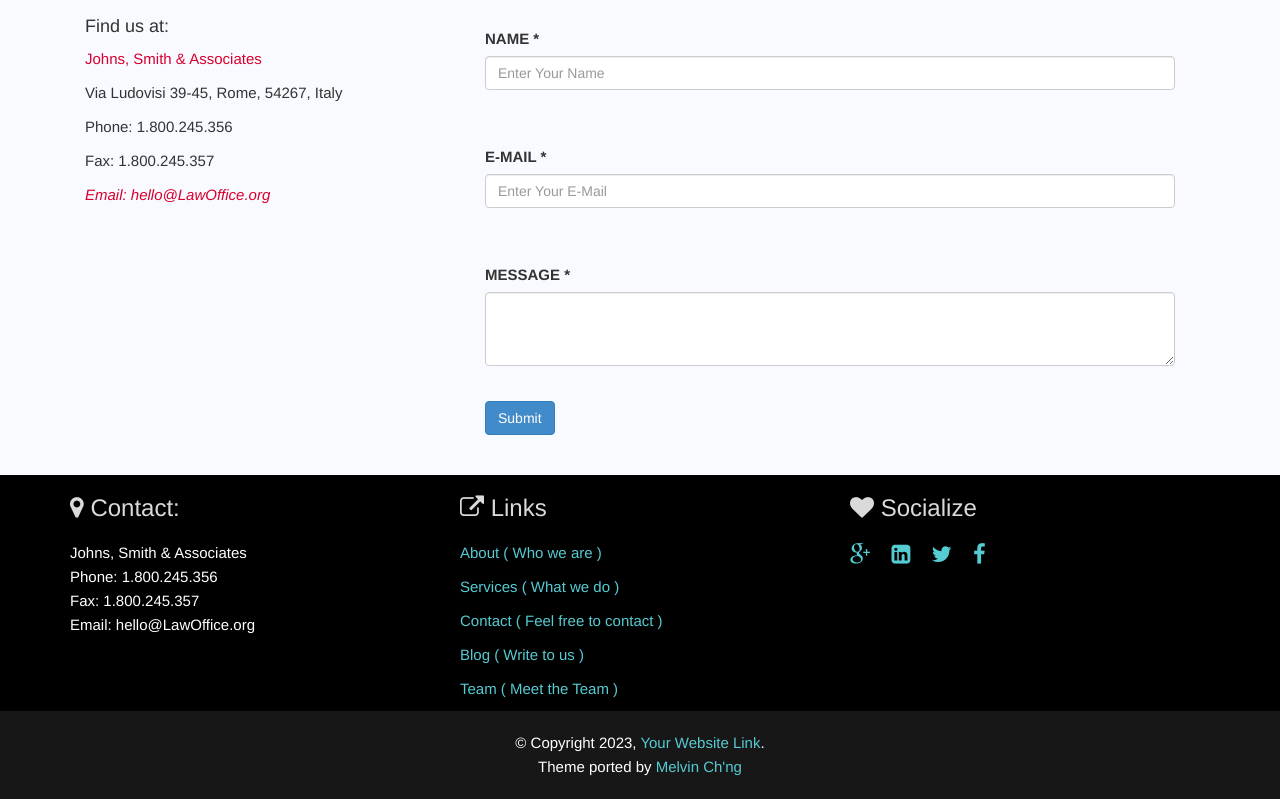
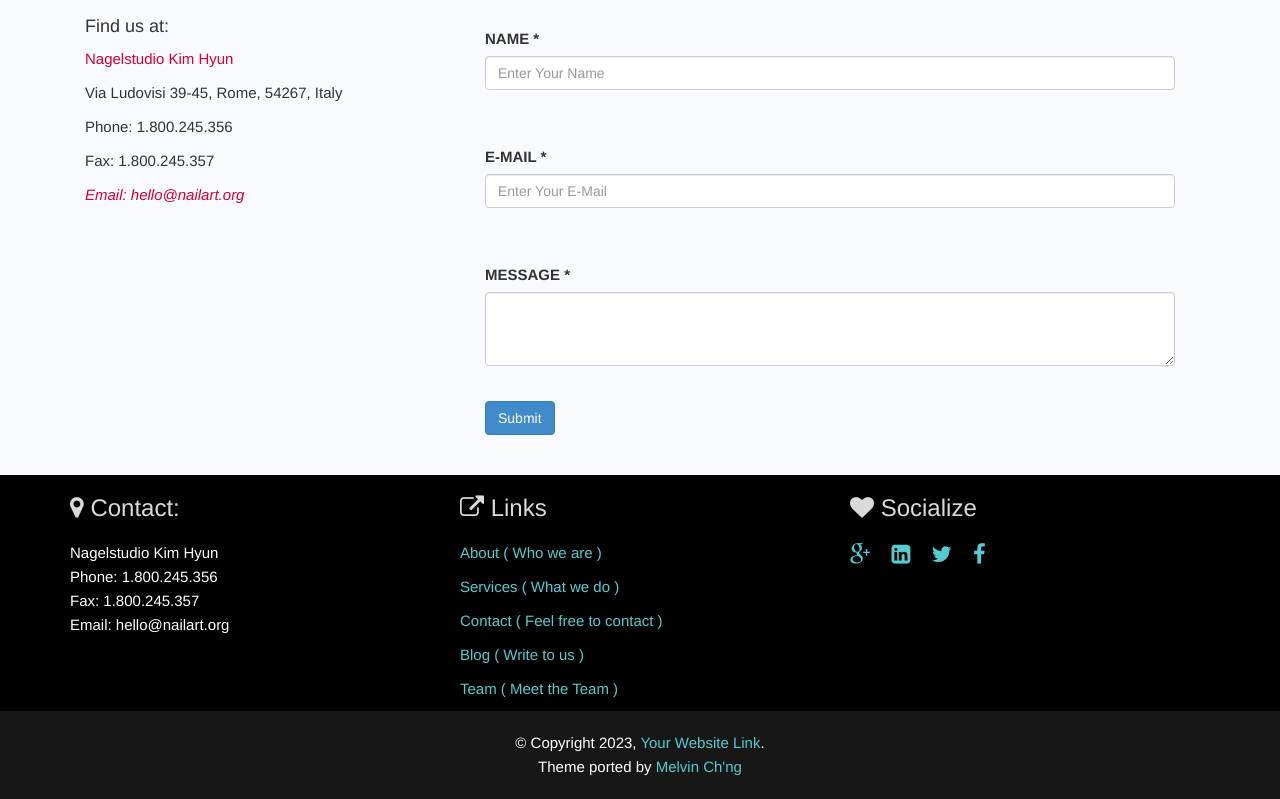
Before and after one commit to melvinchng/business-jekyll-theme, a Jekyll site: the page built from contact.html, in a window 1280 px wide. Shown: the part 531-1330 px from the top of the page. Built offline with Jekyll 4.4.1, drawn with Linux system fonts in a browser that asks for light colours.

Commit message:
build business and try to get styling working

```diff
--- a/_config.yml
+++ b/_config.yml
@@ -13,20 +13,19 @@
 # you will see them accessed via {{ site.title }}, {{ site.email }}, and so on.
 # You can create any custom variable you would like, and they will be accessible
 # in the templates via {{ site.myvariable }}.
-title: Business Jekyll Theme
+title: Kim Hyun Nailart
 email: your-email@example.com
 description: > # this means to ignore newlines until "baseurl:"
-  Yet another Jekyll theme. It is designed for business purpose and ported by
-  Melvin Ch'ng.
-baseurl: "" # the subpath of your site, e.g. /blog
-url: "" # the base hostname & protocol for your site, e.g. http://example.com
+  Bij ons vind je alles wat je nodig hebt om je nagels op te fleuren en te verzorgen.
+baseurl: "/kim-hyun-nahelstudio" # the subpath of your site, e.g. /blog
+url: "https://drystan-furor.github.io/business/" # the base hostname & protocol for your site, e.g. http://example.com
 
 # Company Information
-company_name: Johns, Smith & Associates
+company_name: Nagelstudio Kim Hyun
 address_line: Via Ludovisi 39-45, Rome, 54267, Italy
 telephone_number: 1.800.245.356
 fax_number: 1.800.245.357
-company_email: hello@LawOffice.org
+company_email: hello@nailart.org
 google_map: https://www.google.com/maps/embed?pb=!1m14!1m12!1m3!1d3618.727010735933!2d91.837871!3d24.907291700000002!2m3!1f0!2f0!3f0!3m2!1i1024!2i768!4f13.1!5e0!3m2!1sen!2s!4v1404919738144
 
 # Social Link
```
Also changed, not shown: Gemfile.lock.
